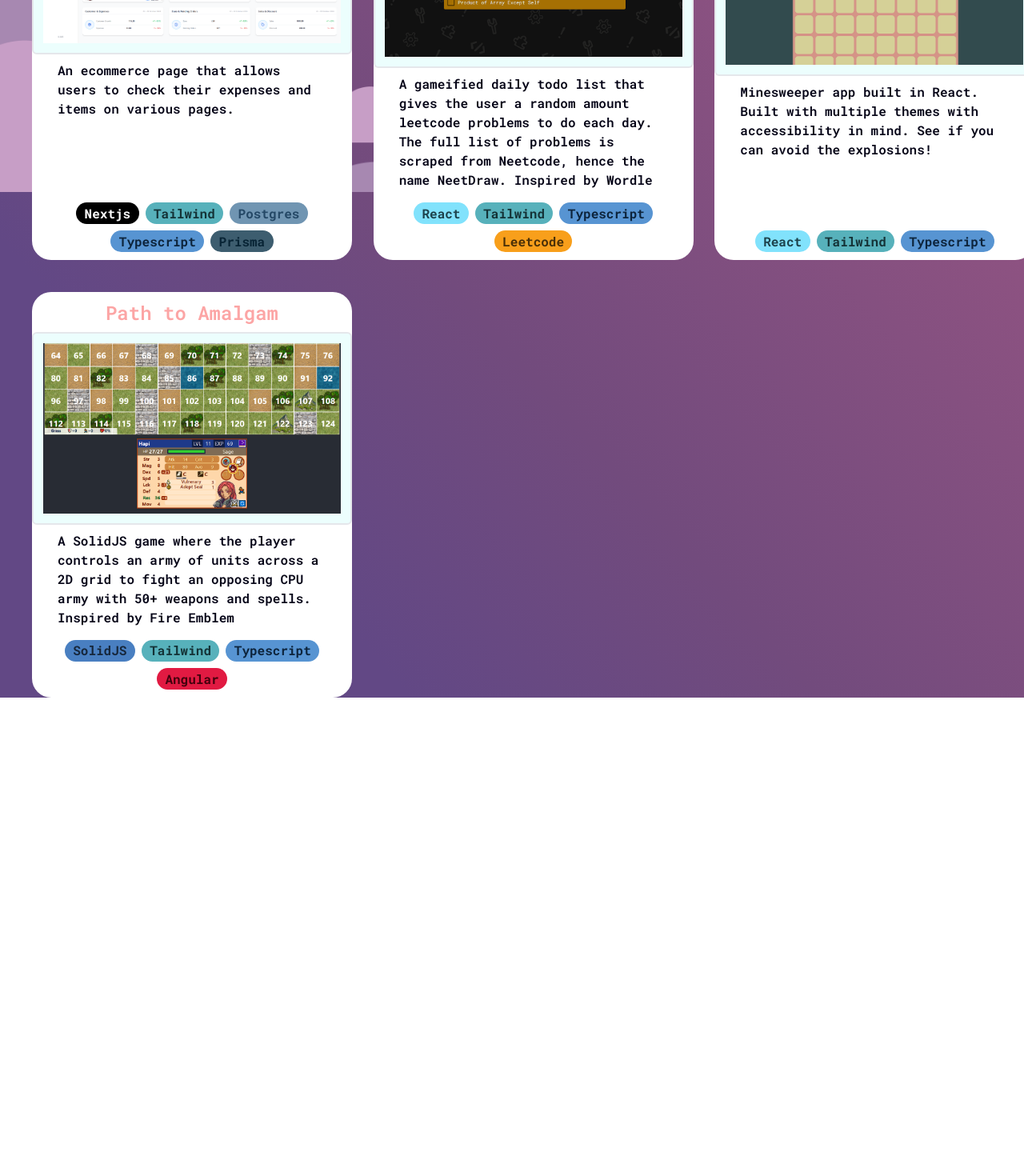
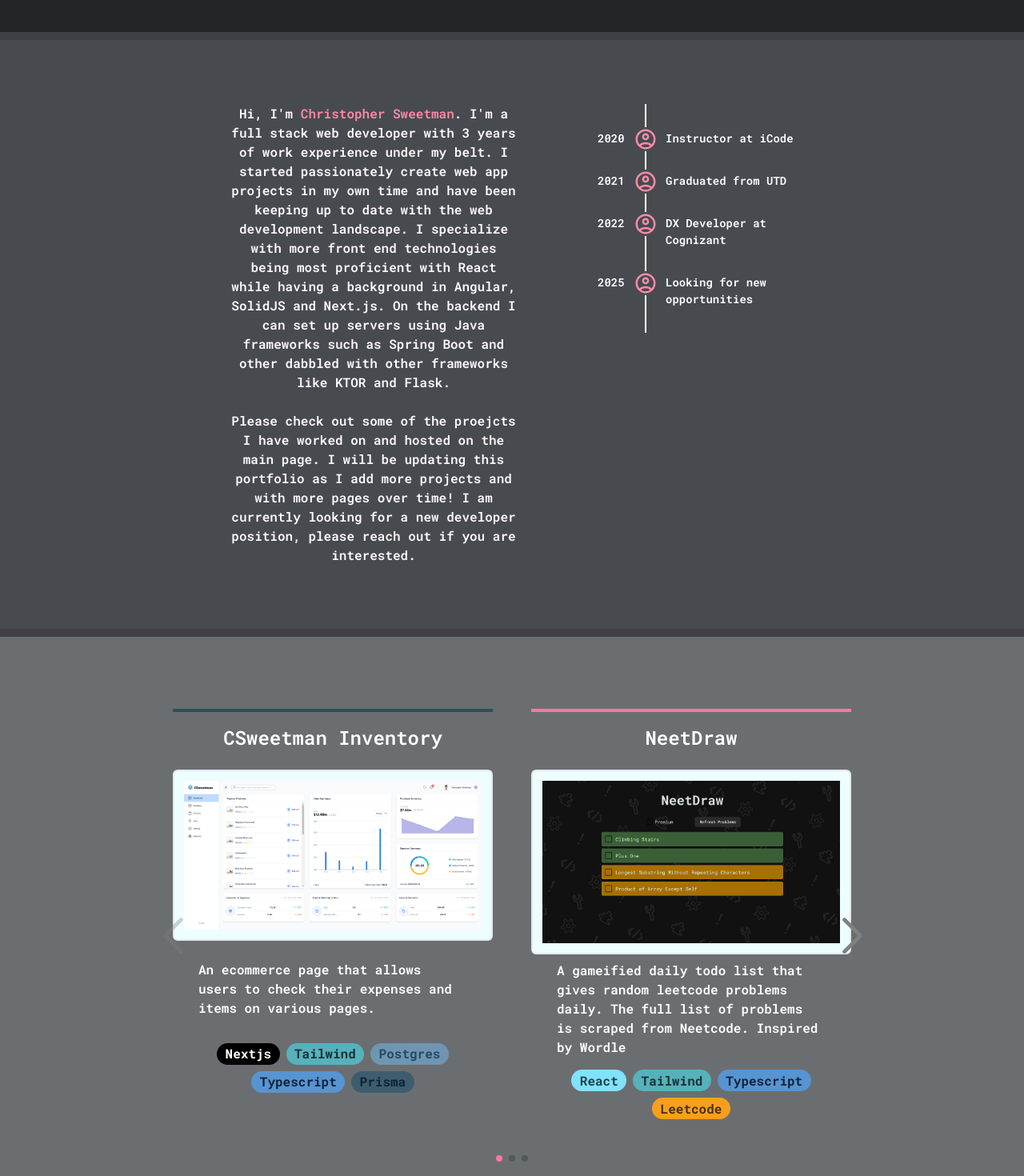
Before and after one commit to CSweetman/CSweetman, a React (Vite) app: page / in a window 1280 px wide. Shown: the part 560-2030 px from the top of the page at 80% size. Before the commit the page ends 1432 px from the top, so only its background shows below. Built offline with nearby package versions, Linux system fonts and the light colour scheme; a web font is replaced by a local one.

Commit message:
Changed themeing and color, created timeline, changed swiper carousel

```diff
--- a/package.json
+++ b/package.json
@@ -12,10 +12,12 @@
   "dependencies": {
     "@emotion/react": "^11.14.0",
     "@emotion/styled": "^11.14.0",
+    "@mui/icons-material": "^6.4.5",
     "@mui/material": "^6.2.1",
     "react": "^18.3.1",
     "react-dom": "^18.3.1",
-    "react-router-dom": "^7.0.2"
+    "react-router-dom": "^7.0.2",
+    "swiper": "^11.2.4"
   },
   "devDependencies": {
     "@eslint/js": "^9.15.0",
--- a/src/App.tsx
+++ b/src/App.tsx
@@ -2,22 +2,22 @@ import "./App.css"
 import Header from "./components/Header"
 import AboutPage from "./pages/AboutPage"
 import HomePage from "./pages/HomePage"
-import cloudleft from "./assets/project-imgs/cloudleft.png"
-import cloudright from "./assets/project-imgs/cloudright.png"
+// import cloudleft from "./assets/project-imgs/cloudleft.png"
+// import cloudright from "./assets/project-imgs/cloudright.png"
 import { Route, BrowserRouter as Router, Routes } from "react-router-dom"
 
 export default function App() {
     return (
         <>
             <Router>
-                <div className="bg-gradient-to-tr from-[#624885] from-20% via-[#724b7d] via-40% to-[#aa5a86] min-h-[100vh] z-[-10]">
+                <div className=" min-h-[100vh] z-[-10]">
                     <Header />
                     <Routes>
                         <Route path="/" element={<HomePage />} />
                         <Route path="projects/:id" element={<HomePage />} />
                         <Route path="/about" element={<AboutPage />} />
                     </Routes>
-                    <img
+                    {/* <img
                         src={cloudleft}
                         alt=""
                         className=" fixed bottom-0 left-0 h-[40%] min-[320px]:hidden xl:inline "
@@ -26,7 +26,7 @@ export default function App() {
                         src={cloudright}
                         alt=""
                         className=" fixed bottom-0 right-0 h-[15%] min-[320px]:hidden xl:inline "
-                    />
+                    /> */}
                 </div>
             </Router>
         </>
--- /dev/null
+++ b/src/components/Carousel.tsx
@@ -0,0 +1,48 @@
+import React from "react"
+// core version + navigation, pagination modules:
+import { Navigation, Pagination, A11y } from "swiper/modules"
+import { Swiper, SwiperSlide } from "swiper/react"
+
+// import Swiper and modules styles
+
+// import "swiper/css"
+// import "swiper/css/navigation"
+// import "swiper/css/pagination"
+// import "swiper/css/scrollbar"
+import "../components/Carousel.css"
+import ProjectCard from "./ProjectCard"
+import { projects } from "../data/projectData"
+
+const Carousel = () => {
+    return (
+        <Swiper
+            // install Swiper modules
+            slidesPerView={2}
+            spaceBetween={0}
+            // breakpoints={{
+            //     1024: {
+            //         slidesPerView: 3,
+            //         spaceBetween: 100,
+            //     },
+            //     640: {
+            //         slidesPerView: 2,
+            //         spaceBetween: 0,
+            //     },
+            // }}
+            modules={[Navigation, Pagination, A11y]}
+            navigation
+            pagination={{ clickable: true }}
+            onSwiper={(swiper) => console.log(swiper)}
+            onSlideChange={() => console.log("slide change")}
+            className="h-[100%] w-[70%]"
+        >
+            {projects.map((prj, i) => (
+                <SwiperSlide className="w-[10px]" key={i}>
+                    <ProjectCard project={prj} key={i} idx={i} />
+                </SwiperSlide>
+            ))}
+        </Swiper>
+    )
+}
+
+export default Carousel
--- a/src/components/Header.tsx
+++ b/src/components/Header.tsx
@@ -1,10 +1,9 @@
-
 import { Link } from "react-router-dom"
 
 const Header = () => {
     return (
         // <div className=" bg-opacity-50 backdrop-blur-xl fixed w-full  text-csweet-dark-font text-xl z-20">
-        <div className=" bg-opacity-50 backdrop-blur-xl fixed w-full  text-[#fff0ff] text-xl z-20">
+        <div className="bg-[#222629] bg-opacity-75 backdrop-blur-xl fixed w-full text-[#fff0ff] text-xl z-20">
             <div className="container mx-auto flex justify-between items-center p-4 text-2xl">
                 <Link to="/" className=" hover:text-[#fff0ffbc] mx-4 hover:font-outline-hover">
                     <p className="text-2xl">CSweetman</p>
--- a/src/components/ProjectCard.tsx
+++ b/src/components/ProjectCard.tsx
@@ -2,19 +2,19 @@ import { ProjectProps } from "../types"
 import Badge from "./Badge"
 import Tooltip from "@mui/material/Tooltip"
 
-const ProjectCard = (props: ProjectProps) => {
+const ProjectCard = ({ project, idx }: ProjectProps) => {
     const getHostedHeaderStyles = (isHosted: boolean) => {
-        return isHosted ? "text-black " : "text-red-300"
+        return isHosted ? "text-white " : "text-red-300"
     }
 
     const getHostedStyles = (isHosted: boolean) => {
-        return isHosted ? "hover:bg-[#b9d8d7] " : ""
+        return isHosted ? "" : ""
     }
 
     return (
         <>
             <Tooltip
-                title={props.url !== "" ? "" : <p style={{ fontSize: "16px" }}>Not Hosted Yet</p>}
+                title={project.url !== "" ? "" : <p style={{ fontSize: "16px" }}>Not Hosted Yet</p>}
                 placement="top"
                 slotProps={{
                     popper: {
@@ -30,27 +30,33 @@ const ProjectCard = (props: ProjectProps) => {
                 }}
             >
                 <div
-                    className={`${getHostedStyles(props.url !== "")} py-[10px] mx-auto 2xl:w-[480px] lg:w-[400px] md:w-[300px] sm:w-[240px] rounded-3xl bg-white flex flex-col gap-2 z-10`}
+                    className={`${getHostedStyles(project.url !== "")}  text-white py-[10px] h-[500px] mx-auto 2xl:w-[400px] lg:w-[400px] md:w-[300px] sm:w-[240px] rounded-3xl  flex flex-col gap-2 z-10`}
                 >
                     {/* <div className="text-2xl flex justify-center items-center w-[100%] "> */}
                     <div className="text-2xl w-[100%] ">
                         <div></div>
-                        <div className={`${getHostedHeaderStyles(props.url !== "")}`}>{props.name}</div>
+                        <div
+                            className={`${getHostedHeaderStyles(project.url !== "")} ${idx % 2 === 0 ? "border-[#2c4f58]" : "border-[#fa78a1]"} border-t-4 pt-4 pb-4`}
+                        >
+                            {project.name}
+                        </div>
                     </div>
 
                     <div className="flex justify-center border-2 mx-auto p-3 rounded-md bg-[#ecfefd] ">
-                        {props.url !== "" ? (
-                            <a href={props.url} target="_blank" rel="noopener noreferrer">
-                                <img src={props.image} alt="" width={400} />
+                        {project.url !== "" ? (
+                            <a href={project.url} target="_blank" rel="noopener noreferrer">
+                                <img src={project.image} alt="" width={400} />
                             </a>
                         ) : (
-                            <img src={props.image} alt="" width={400} />
+                            <img src={project.image} alt="" width={400} />
                         )}
                     </div>
                     <div className="flex flex-col h-[100%]  justify-between items-center gap-4 px-8 text-left">
-                        <p>{props.description}</p>
+                        <div className="flex h-[100%] justify-between items-center">
+                            <p>{project.description}</p>
+                        </div>
                         <div className="flex gap-2 flex-wrap justify-center">
-                            {props.stack.map((badge, i) => (
+                            {project.stack.map((badge, i) => (
                                 <Badge {...badge} key={i} />
                             ))}
                         </div>
--- /dev/null
+++ b/src/components/Timeline.tsx
@@ -0,0 +1,23 @@
+import { timeline } from "../data/timelineData"
+import AccountCircleOutlinedIcon from "@mui/icons-material/AccountCircleOutlined"
+
+const Timeline = () => {
+    return (
+        <div className="flex flex-col border-l-2 border-l-white text-white pb-8 ">
+            {timeline.map((event, i) => (
+                <div className="pl-6 text-left text-[14px]" key={i}>
+                    <div className="h-8">
+                        <div className="relative right-[85px] top-[32px]">{event.year}</div>
+                        <AccountCircleOutlinedIcon
+                            className="relative top-[8px] right-[40px] z-20 bg-[#474b4f] text-[#ff8aa9]"
+                            style={{ fontSize: 30 }}
+                        />
+                    </div>
+                    <div className="w-40">{event.title}</div>
+                </div>
+            ))}
+        </div>
+    )
+}
+
+export default Timeline
--- /dev/null
+++ b/src/components/carousel.css
@@ -0,0 +1,33 @@
+@import "swiper/css/pagination";
+@import "swiper/css/scrollbar";
+@import "swiper/css/navigation";
+@import "swiper/css";
+@import "swiper/css/effect-coverflow";
+
+.swiper-button-next,
+.swiper-button-prev {
+    color: gray;
+    font-size: 20px;
+}
+
+.swiper-button-next:hover,
+.swiper-button-prev:hover {
+    color: #fa78a1;
+    font-size: 20px;
+}
+
+.swiper-pagination-bullet-active {
+    background-color: #fa78a1;
+}
+
+.swiper-button-prev {
+    /* left: 6rem; */
+}
+
+.swiper-button-next {
+    /* right: 6rem; */
+}
+
+.swiper-slide {
+    width: fit-content;
+}
--- a/src/data/projectData.ts
+++ b/src/data/projectData.ts
@@ -1,10 +1,10 @@
-import { ProjectProps } from "../types"
+import { Project } from "../types"
 import minesweeper from "../assets/project-imgs/csweetman-minesweeper.png"
 import neetdraw from "../assets/project-imgs/csweetman-neetdraw-crop.png"
 import amalgam from "../assets/project-imgs/path-to-amalgam.png"
 import inventoryManager from "../assets/project-imgs/csweetman-inventorymanager2.png"
 
-export const projects: ProjectProps[] = [
+export const projects: Project[] = [
     {
         id: 2,
         name: "CSweetman Inventory",
@@ -37,8 +37,8 @@ export const projects: ProjectProps[] = [
     {
         id: 3,
         name: "NeetDraw",
-        description: `A gameified daily todo list that gives the user a random amount leetcode problems to do each day.
-            The full list of problems is scraped from Neetcode, hence the name NeetDraw. Inspired by Wordle`,
+        description: `A gameified daily todo list that gives random leetcode problems daily.
+            The full list of problems is scraped from Neetcode. Inspired by Wordle`,
         url: "//www.csweetman-neetdraw.com/",
         image: neetdraw,
         stack: [
--- /dev/null
+++ b/src/data/timelineData.ts
@@ -0,0 +1,20 @@
+import { TimelineProps } from "../types"
+
+export const timeline: TimelineProps[] = [
+    {
+        title: "Instructor at iCode",
+        year: "2020",
+    },
+    {
+        title: "Graduated from UTD",
+        year: "2021",
+    },
+    {
+        title: "DX Developer at Cognizant",
+        year: "2022",
+    },
+    {
+        title: "Looking for new opportunities",
+        year: "2025",
+    },
+]
--- a/src/pages/HomePage.tsx
+++ b/src/pages/HomePage.tsx
@@ -1,13 +1,13 @@
-import ProjectCard from "../components/ProjectCard"
-import { projects } from "../data/projectData"
+import Carousel from "../components/Carousel"
+import Timeline from "../components/Timeline"
 
 const HomePage = () => {
     return (
         <>
             <section className="">
                 {/* Welcome Page */}
-                <div className="flex flex-col justify-start items-center pt-[10rem] px-10 h-[100%] gap-20 min-h-[80vh] z-10 ">
-                    <div className="text-center">
+                <div className="flex flex-col items-center  h-[100%] min-h-[80vh] z-10 ">
+                    <div className="text-center w-[100%] h-[600px] pt-[10rem]  bg-[#222629]">
                         <h1 className="text-4xl text-[#fff0ff]">Welcome to my Portfolio</h1>
                         <h2 className="mt-3 text-2xl text-[#fff0ff] ">Please check out my prior projects!</h2>
                         {/* <h1 className="text-4xl text-csweet-dark-font font-outline-4">Welcome to my Portfolio</h1>
@@ -15,21 +15,50 @@ const HomePage = () => {
                             Please check out my prior projects!
                         </h2> */}
                     </div>
+
+                    <div className="h-[10px] bg-[#3e4044] w-[100%]"></div>
                     {/* Projects */}
-                    <div className="text-center w-[100%]">
+                    <div className="flex justify-center text-center bg-[#474b4f] py-[5rem]">
+                        <div className="w-[55%]  flex justify-center gap-20 z-10">
+                            <div className="">
+                                <p className="text-[#fff8ff] sm:text-sm md:text-base">
+                                    Hi, I'm <span className="text-[#ff8aa9]">Christopher Sweetman</span>. I'm a full
+                                    stack web developer with 3 years of work experience under my belt. I started
+                                    passionately create web app projects in my own time and have been keeping up to date
+                                    with the web development landscape. I specialize with more front end technologies
+                                    being most proficient with React while having a background in Angular, SolidJS and
+                                    Next.js. On the backend I can set up servers using Java frameworks such as Spring
+                                    Boot and other dabbled with other frameworks like KTOR and Flask.
+                                    <br />
+                                    <br />
+                                    Please check out some of the proejcts I have worked on and hosted on the main page.
+                                    I will be updating this portfolio as I add more projects and with more pages over
+                                    time! I am currently looking for a new developer position, please reach out if you
+                                    are interested.
+                                </p>
+                            </div>
+                            <div className="ml-20 ">
+                                <Timeline />
+                            </div>
+                        </div>
+                    </div>
+                    <div className="h-[10px] bg-[#3e4044] w-[100%]"></div>
+                    <div className="text-center w-[100%] h-[750px] bg-[#6b6e70] py-20">
                         {/* <div className="text-3xl font-bold tracking-wider text-csweet-dark-font uppercase">
                             Projects
                         </div> */}
-                        <div className="mt-10 w-[100%]">
-                            <dl className="grid xl:grid-cols-3 md:grid-cols-2 gap-x-20 gap-y-10">
-                                {/* <dl className="w-[70%] grid grid-cols-auto gap-y-10"> */}
-                                {/* <div className="flex justify-evenly gap-20 flex-wrap"> */}
-                                {projects.map((prj, i) => (
+                        <Carousel />
+
+                        {/* <div className="mt-10 w-[100%]"> */}
+                        {/* <dl className="grid xl:grid-cols-3 md:grid-cols-2 gap-x-20 gap-y-10"> */}
+                        {/* <dl className="w-[70%] grid grid-cols-auto gap-y-10"> */}
+                        {/* <div className="flex justify-evenly gap-20 flex-wrap"> */}
+                        {/* {projects.map((prj, i) => (
                                     <ProjectCard {...prj} key={i} />
-                                ))}
-                                {/* </div> */}
-                            </dl>
-                        </div>
+                                ))} */}
+                        {/* </div> */}
+                        {/* </dl> */}
+                        {/* </div> */}
                     </div>
                 </div>
             </section>
```
Also changed, not shown: src/types.ts (+10 -1 lines), 1 other file (tests, documents, lock files or other folders).
